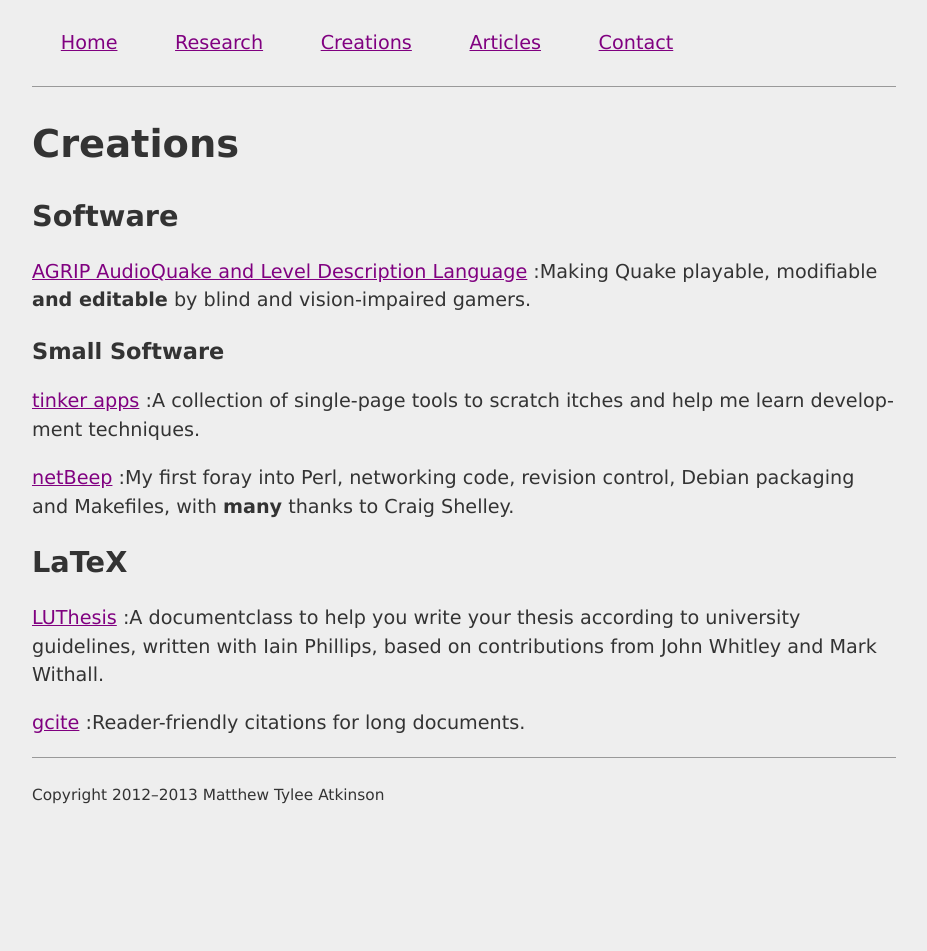
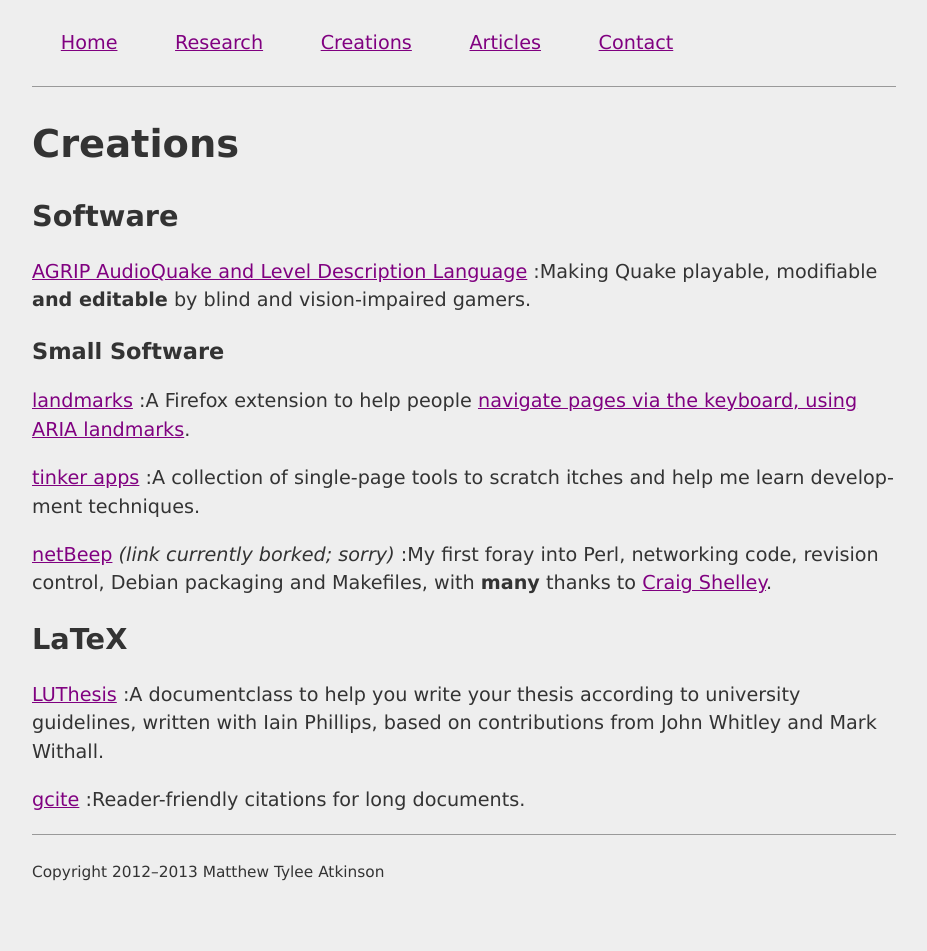
Before and after one commit to matatk/matatk.github.io, a Jekyll site: the page built from creations/index.markdown, in a window 1280 px wide. Shown: the whole page, without its empty margins (176-1103 px from the left). Built offline with Jekyll 4.4.1, drawn with Linux system fonts in a browser that asks for light colours; before the commit the page ends 900 px from its top, so only the background shows below that.

```diff
--- a/_config.yml
+++ b/_config.yml
@@ -1,6 +1,4 @@
 permalink: /articles/:title/
-server: true
-auto: true
 
 # GitHub defaults
 safe: true
--- a/creations/index.markdown
+++ b/creations/index.markdown
@@ -10,11 +10,14 @@ title: Creations
 
 ### Small Software
 
+[landmarks](http://github.com/matatk/landmarks/)
+:A Firefox extension to help people [navigate pages via the keyboard, using ARIA landmarks](http://matatk.agrip.org.uk/articles/keyboard-landmark-navigation-firefox/).
+
 [tinker apps](http://matatk.github.com/tinker/)
 :A collection of single-page tools to scratch itches and help me learn development techniques.
 
-[netBeep](http://netbeep.agrip.org.uk)
-:My first foray into Perl, networking code, revision control, Debian packaging and Makefiles, with **many** thanks to Craig Shelley.
+[netBeep](http://netbeep.agrip.org.uk) *(link currently borked; sorry)*
+:My first foray into Perl, networking code, revision control, Debian packaging and Makefiles, with **many** thanks to [Craig Shelley](http://www.microtron.org.uk).
 
 ## LaTeX
 
--- a/research/index.markdown
+++ b/research/index.markdown
@@ -3,7 +3,7 @@ layout: page
 title: Research
 ---
 
-I am an Accessibility Consultant with [The Paciello Group](http://paciellogroup.com/).  Previously I was a research assistant on the [Sus-IT NDA-funded project](http://www.newdynamics.group.shef.ac.uk/sus-it.html) and student in the [Computer Science department at Loughborough University](http://www.cs.lboro.ac.uk/).
+I am a Senior Accessibility Engineer with [The Paciello Group](http://paciellogroup.com/).  Previously I was a research assistant on the [Sus-IT NDA-funded project](http://www.newdynamics.group.shef.ac.uk/sus-it.html) and student in the [Computer Science department at Loughborough University](http://www.cs.lboro.ac.uk/).
 
 ## Publications
 
```
Also changed, not shown: _posts/2013-08-22-insert-key-usage-in-windows-on-a-mac.md (added, +7 -0 lines).
